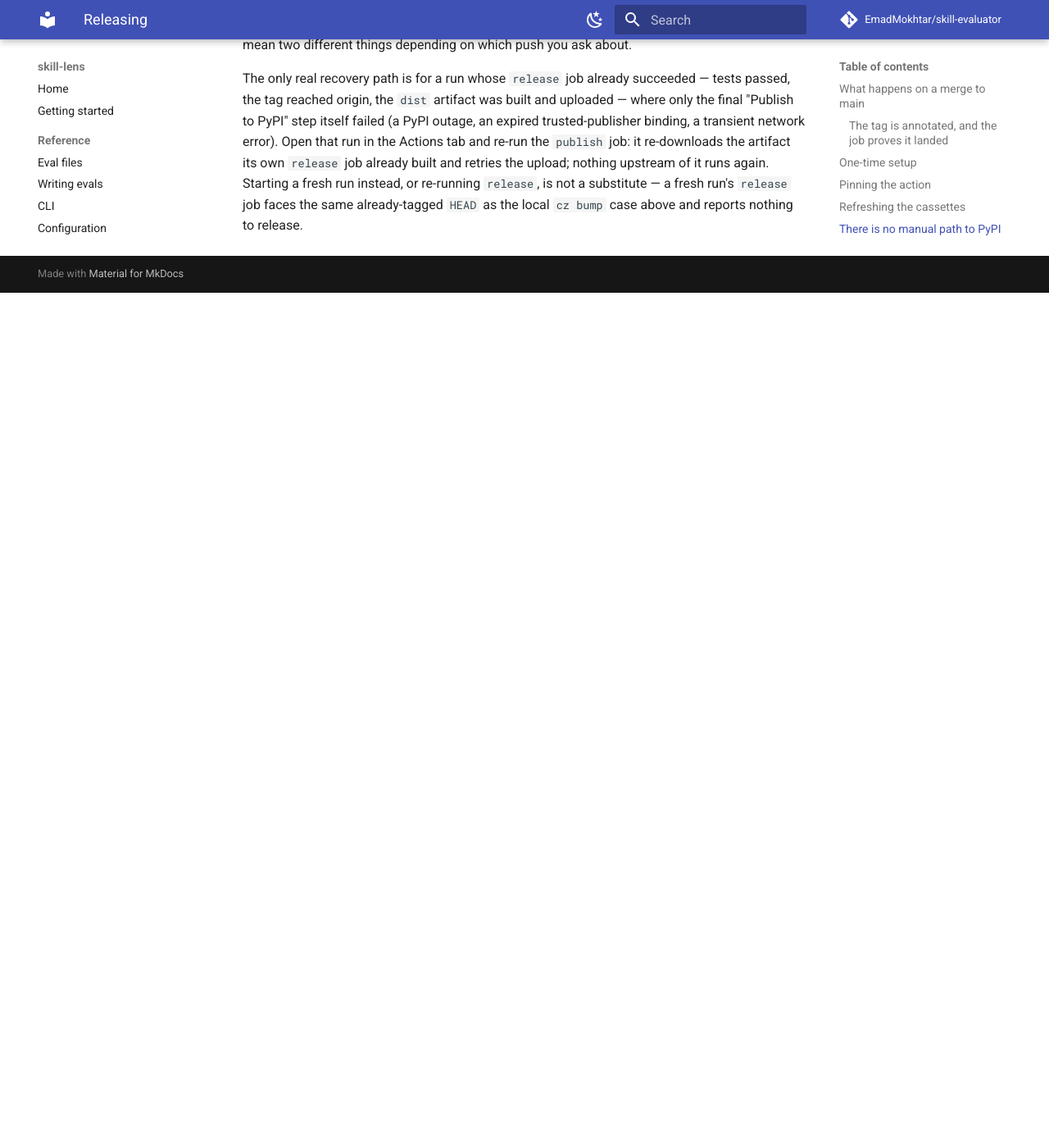
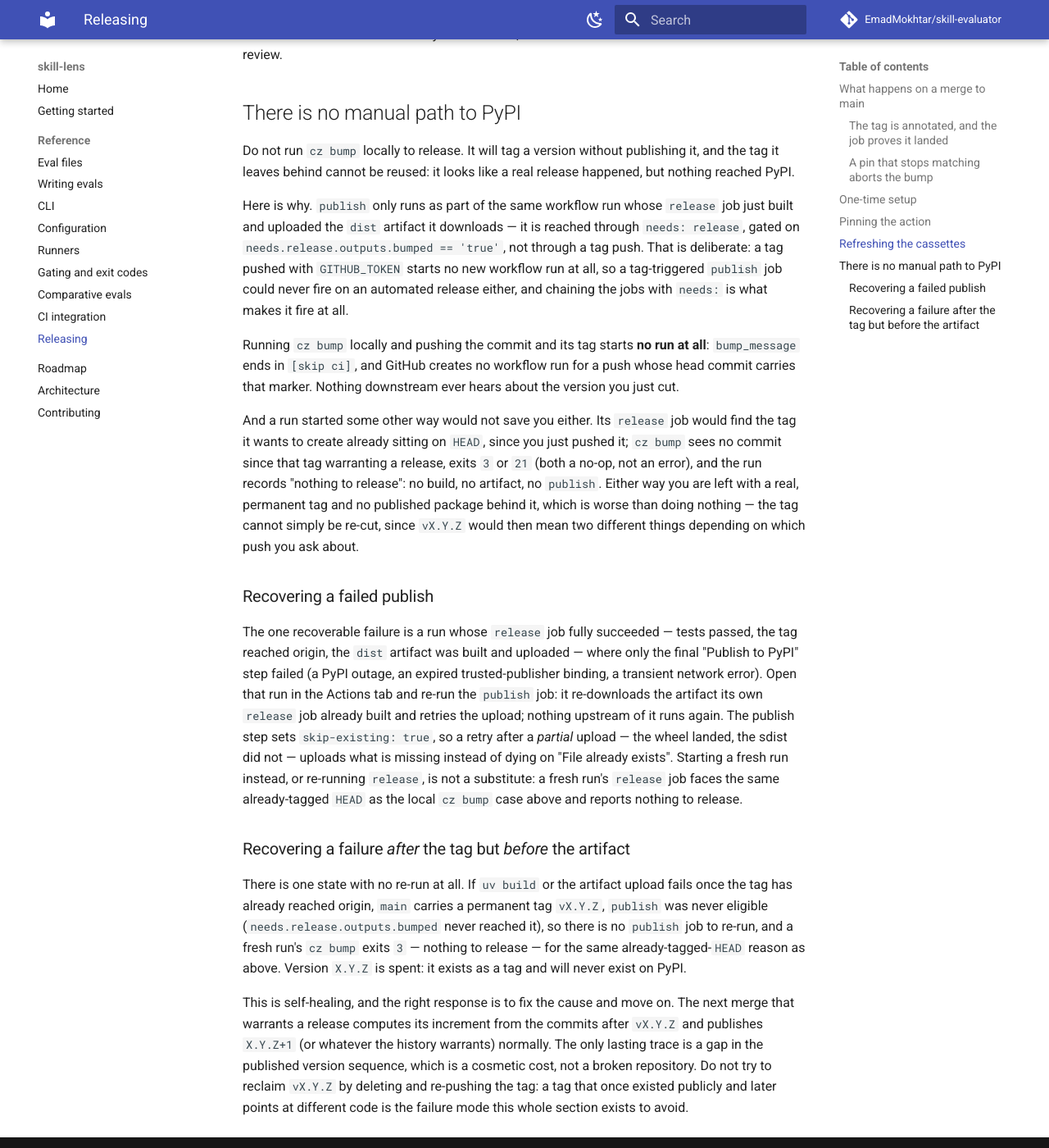
Before and after one commit to EmadMokhtar/skill-evaluator, an MkDocs documentation site: the page built from docs/releasing.md, in a window 1280 px wide and 1400 px high, scrolled down 3097 px. Shown: the whole window at 82% size. Built offline with MkDocs 1.6.1 and Material for MkDocs 9.7.7, drawn with Linux system fonts in a browser that asks for light colours; comment, search, counter and statistics services are not loaded; before the commit the page ends 3454 px from its top, so only the background shows below that; some of the changed text lies outside the part shown.

Commit message:
ci: harden the release pipeline and cover its guards with tests
A merge to main is now the first PyPI release, so every silent failure
in release.yml becomes permanent.

- cz bump runs with --check-consistency. A version_files pattern that
  matches nothing was rewritten unchanged with no error, so reformatting
  a pinned line would tag a tree still pinning the previous version, and
  the bump commit's [skip ci] means the bumped tree is never tested.
  Commitizen reads this flag from the command line only, never from
  [tool.commitizen], so a config setting there would be an inert no-op.
- The push is --atomic. A rejected tag ref used to leave the bump commit
  on main and skip the ls-remote check through the implicit success(),
  which is the one state that check exists to report.
- The ls-remote check tests exit status separately from output, as the
  cassette workflow's secret scan already does: a network fault also
  prints nothing and read as "the tag is missing".
- The publish step sets skip-existing, so the documented "re-run
  publish" recovery survives a partial upload rather than dying on
  "File already exists".

Tests close three blind spots proven by mutation: nothing read
jobs.verify.steps (the Test step could be deleted), nothing read the
top-level permissions (contents: write could move up and be inherited),
and nothing read jobs.publish.steps (download-artifact could become a
rebuild). Two more cover annotated_tag and tag_format, which the
workflow depends on and hardcodes.

The version-spelling guard now checks each (file, pattern) pair per
line, so a second, unlisted spelling in an already-listed file is
reported instead of skipped with the file.

The recording-mode failure names the mode that fired: it hits every mode
but "none", and the cassette refresh workflow uses rewrite, not once.

Co-Authored-By: Claude Opus 5 <noreply@anthropic.com>

```diff
--- a/docs/releasing.md
+++ b/docs/releasing.md
@@ -28,12 +28,33 @@ pushes only **annotated** tags. Commitizen creates a lightweight tag unless told
 `--follow-tags` see it; without that setting, every release would push the bump commit to
 `main` while its tag stayed on the ephemeral runner and vanished when the job ended.
 
+The push is `--atomic`, so the commit and the tag are one update: if either ref is rejected —
+`main` moved under the job, the tag already exists — neither lands, and there is no half-pushed
+state to reason about afterwards.
+
 Because a silently dropped tag would otherwise be invisible — the `publish` job is reached
 through `needs:`, not through the tag itself, so nothing downstream would notice — the
 `release` job runs a `git ls-remote --tags origin` check right after the push and fails loudly
-if the tag is not there. If you ever see this step fail, it means the bump commit reached
-`main` but its tag did not: the release is not reproducible from a tag, and the fix is to
-re-tag and re-push by hand rather than re-run the job (which would try to bump again).
+if the tag is not there. That check tests the command's exit status separately from its output:
+a failed lookup prints nothing, exactly like a missing tag, so treating "no output" as the only
+signal would report a missing tag for one that is very likely present. If you ever see the
+"is not on origin" message, it means the bump commit reached `main` but its tag did not: the
+release is not reproducible from a tag, and the fix is to re-tag and re-push by hand rather
+than re-run the job (which would try to bump again).
+
+### A pin that stops matching aborts the bump
+
+`cz bump` rewrites `version_files` line by line, gated on each entry's regex, and a file where
+nothing matched is written back unchanged with no error. Reformat `action.yml`'s pinned
+`install-spec` and the next release would tag a tree still pinning the previous version — the
+exact drift the pin exists to prevent — with nothing to report it, because the bump commit
+carries `[skip ci]` and the bumped tree is never tested.
+
+The workflow therefore runs `cz bump --yes --check-consistency`. That flag turns "matched
+nothing" into a hard failure (exit `17`), raised before the new version is written, before
+`git add`, and before the tag — so an inconsistent tree stops the release with nothing pushed.
+Commitizen reads it from the command line only, never from `[tool.commitizen]`, which is why it
+lives in the workflow rather than in `pyproject.toml`.
 
 ## One-time setup
 
@@ -105,20 +126,43 @@ a tag pushed with `GITHUB_TOKEN` starts no new workflow run at all, so a tag-tri
 job could never fire on an automated release either, and chaining the jobs with `needs:` is
 what makes it fire at all.
 
-Running `cz bump` locally and pushing the commit and its tag does trigger a new run — the push
-lands on `main` — but that run's own `release` job finds the tag it would create already sitting
-on `HEAD`, since you just pushed it. `cz bump` sees no commit since that tag warranting a
-release, exits `3` or `21` (both a no-op, not an error), and the run records "nothing to
-release": no build, no artifact, no `publish`. You are left with a real, permanent tag and no
-published package behind it, which is worse than doing nothing — the tag cannot simply be
-re-cut, since `vX.Y.Z` would then mean two different things depending on which push you ask
-about.
+Running `cz bump` locally and pushing the commit and its tag starts **no run at all**:
+`bump_message` ends in `[skip ci]`, and GitHub creates no workflow run for a push whose head
+commit carries that marker. Nothing downstream ever hears about the version you just cut.
 
-The only real recovery path is for a run whose `release` job already succeeded — tests passed,
-the tag reached origin, the `dist` artifact was built and uploaded — where only the final
-"Publish to PyPI" step itself failed (a PyPI outage, an expired trusted-publisher binding, a
-transient network error). Open that run in the Actions tab and re-run the `publish` job: it
-re-downloads the artifact its own `release` job already built and retries the upload; nothing
-upstream of it runs again. Starting a fresh run instead, or re-running `release`, is not a
-substitute — a fresh run's `release` job faces the same already-tagged `HEAD` as the local
-`cz bump` case above and reports nothing to release.
+And a run started some other way would not save you either. Its `release` job would find the
+tag it wants to create already sitting on `HEAD`, since you just pushed it; `cz bump` sees no
+commit since that tag warranting a release, exits `3` or `21` (both a no-op, not an error), and
+the run records "nothing to release": no build, no artifact, no `publish`. Either way you are
+left with a real, permanent tag and no published package behind it, which is worse than doing
+nothing — the tag cannot simply be re-cut, since `vX.Y.Z` would then mean two different things
+depending on which push you ask about.
+
+### Recovering a failed publish
+
+The one recoverable failure is a run whose `release` job fully succeeded — tests passed, the tag
+reached origin, the `dist` artifact was built and uploaded — where only the final "Publish to
+PyPI" step failed (a PyPI outage, an expired trusted-publisher binding, a transient network
+error). Open that run in the Actions tab and re-run the `publish` job: it re-downloads the
+artifact its own `release` job already built and retries the upload; nothing upstream of it runs
+again. The publish step sets `skip-existing: true`, so a retry after a *partial* upload — the
+wheel landed, the sdist did not — uploads what is missing instead of dying on "File already
+exists". Starting a fresh run instead, or re-running `release`, is not a substitute: a fresh
+run's `release` job faces the same already-tagged `HEAD` as the local `cz bump` case above and
+reports nothing to release.
+
+### Recovering a failure *after* the tag but *before* the artifact
+
+There is one state with no re-run at all. If `uv build` or the artifact upload fails once the
+tag has already reached origin, `main` carries a permanent tag `vX.Y.Z`, `publish` was never
+eligible (`needs.release.outputs.bumped` never reached it), so there is no `publish` job to
+re-run, and a fresh run's `cz bump` exits `3` — nothing to release — for the same
+already-tagged-`HEAD` reason as above. Version `X.Y.Z` is spent: it exists as a tag and will
+never exist on PyPI.
+
+This is self-healing, and the right response is to fix the cause and move on. The next merge
+that warrants a release computes its increment from the commits after `vX.Y.Z` and publishes
+`X.Y.Z+1` (or whatever the history warrants) normally. The only lasting trace is a gap in the
+published version sequence, which is a cosmetic cost, not a broken repository. Do not try to
+reclaim `vX.Y.Z` by deleting and re-pushing the tag: a tag that once existed publicly and later
+points at different code is the failure mode this whole section exists to avoid.
```
Also changed, not shown: pyproject.toml (+10 -0 lines), 5 other files.
